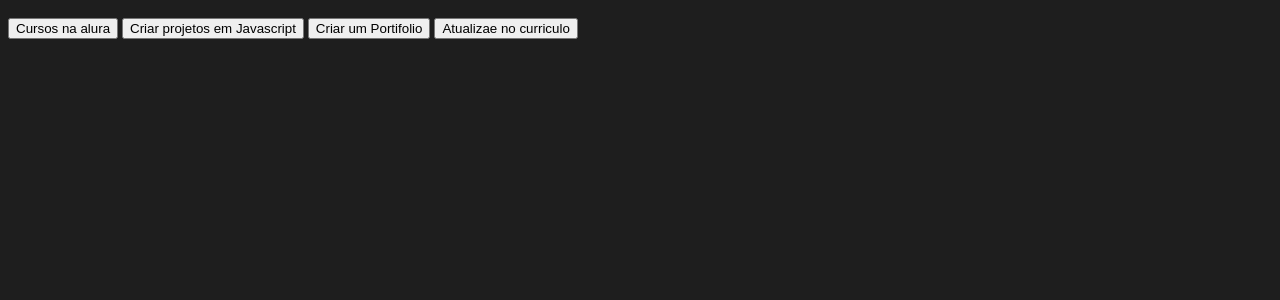
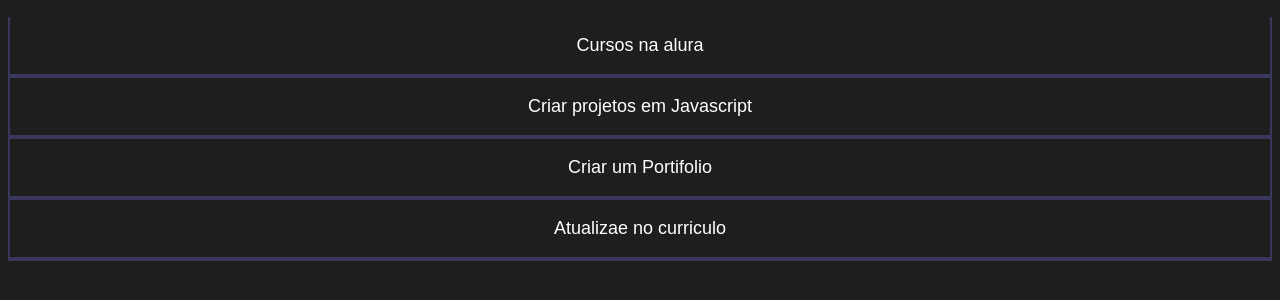
Before and after one commit to joaolimacosta/pjv.joaocosta, a plain HTML site: page index.html in a window 1280 px wide. Shown: the part 54-354 px from the top of the page. Drawn offline with Linux system fonts and the light colour scheme.

Commit message:
Update style.css

```diff
--- a/style.css
+++ b/style.css
@@ -36,4 +36,27 @@ background-color: var(--cor-de-fundo);
 
 .botao{
     font.family;"Cracka Petch", sans-serif;
+    background-color: var(--botao-inativo);
+    color: var(--branco);
+    display: flex;
+    justify-content: center;
+    padding: 1em;
+    font-size: 18px;
+    align-items: center;
 }
+
+.botao {
+    font-family: "Crakra Petch", sans-serif;
+    background-color: var(--botao-inativo);
+    color: var(--branco);
+    display: flex;
+    justify-content: center;
+    padding: 1em;
+    font-size: 18px;
+    align-items: center;
+    width: 100%;
+    border-bottom: 4px solid var(--botao-ativo);
+    border-left: 2px solid var(--botao-ativo);
+    border-right: 2px solid var(--botao-ativo);
+    border-top: none;
+}
```
